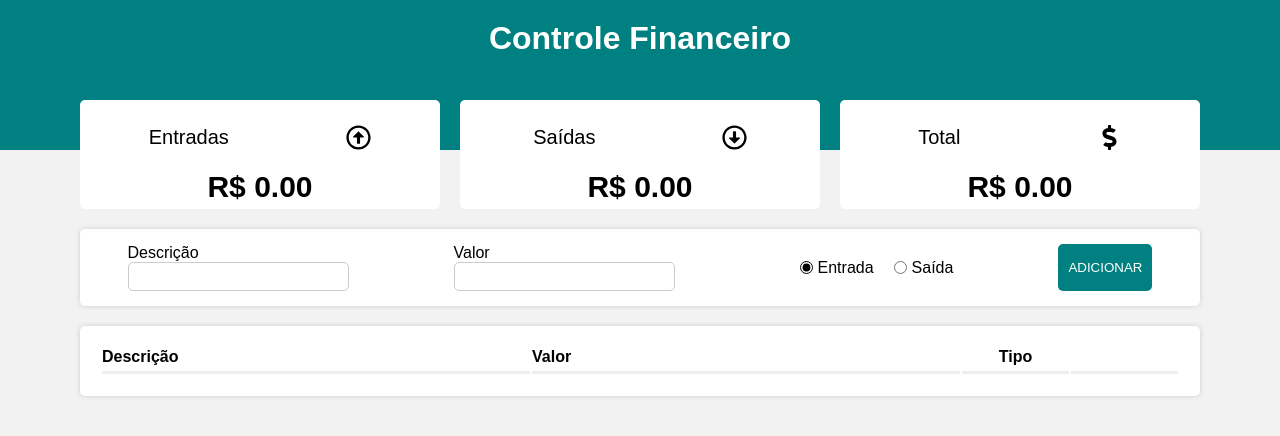
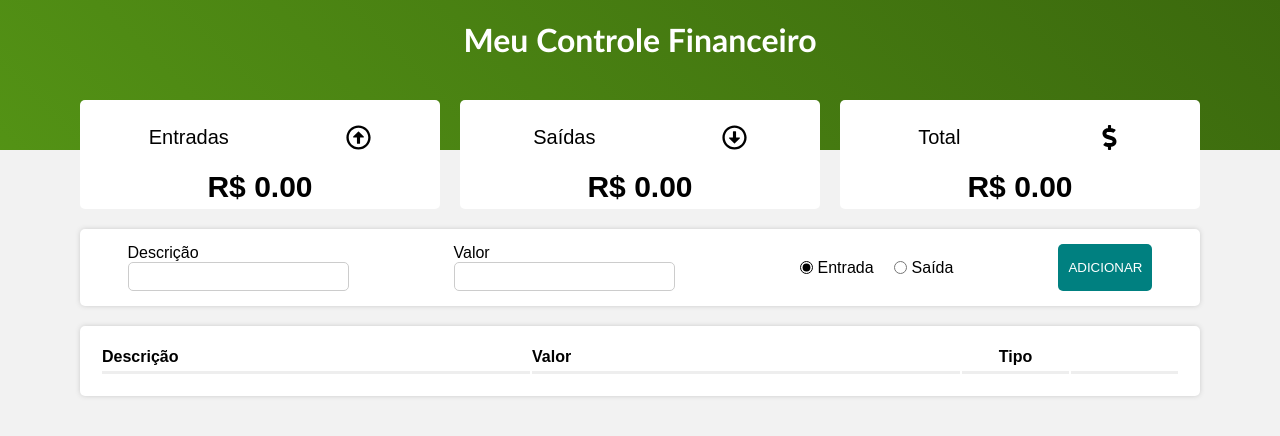
Before and after one commit to nandovbr/gestao_adeart, a React (Create React App) app: page / in a window 1280 px wide. Shown: the top 436 px of the page. Built offline with nearby package versions, Linux system fonts and the light colour scheme.

Commit message:
ajustes na estilização

```diff
--- a/src/components/Header/index.jsx
+++ b/src/components/Header/index.jsx
@@ -5,7 +5,7 @@ const Header = () => {
   return (
     <C.Container>
       <C.Header>
-        <C.Title>Controle Financeiro</C.Title>
+        <C.Title>Meu Controle Financeiro</C.Title>
       </C.Header>
     </C.Container>
   );
--- a/src/components/Header/styles.js
+++ b/src/components/Header/styles.js
@@ -3,7 +3,23 @@ import styled from "styled-components";
 export const Container = styled.div`
   height: 150px;
   text-align: center;
-  background: teal;
+  background: linear-gradient(45deg, #37620C, #4F8B14, #68B81A, #4F8B14, #37620C);
+  background-size: 400% 400%;
+  animation: gradient 12s ease infinite;
+  font-family: 'Candara', sans-serif;
+}
+
+@keyframes gradient {
+  0% {
+    background-position: 0% 50%;
+  }
+  50% {
+    background-position: 100% 50%;
+  }
+  100% {
+    background-position: 0% 50%;
+  }
+}
 `;
 
 export const Header = styled.h1``;
```
Also changed, not shown: src/components/Header/nandeve.png (added).
